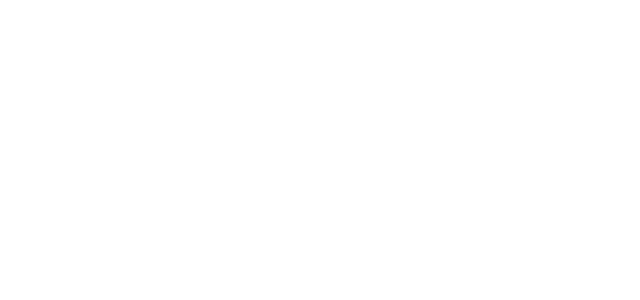
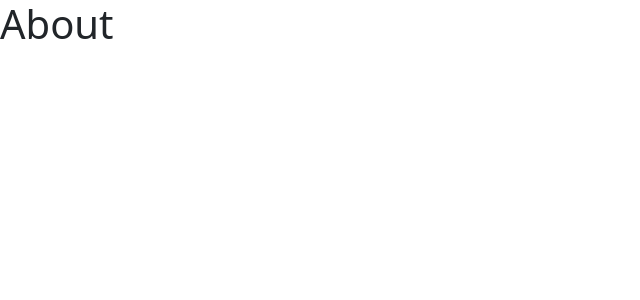
Before and after one commit to anukd-web-services/fitness_diaries, a React (Create React App) app in the folder client/: page /about in a window 1280 px wide. Before the commit this address had no page. Shown: the top 300 px of the page, without its empty margins (0-640 px from the left). Built offline with nearby package versions, Linux system fonts and the light colour scheme.

Commit message:
about page

```diff
--- a/client/src/App.jsx
+++ b/client/src/App.jsx
@@ -3,6 +3,8 @@ import { BrowserRouter as Router, Routes, Route } from "react-router-dom";
 import ExercisesPage from "./pages/exe-blog/ExercisesPage";
 import ExerciseCategories from "./pages/exe-blog/ExerciseCategories";
 import DashboardLayout from "./pages/users/DashboardLayout";
+import About from "./components/about/About.jsx";
+
 
 function App() {
   return (
@@ -12,6 +14,7 @@ function App() {
         <Route path="/exercises" element={<ExercisesPage />} />
         {/* Dashboard route – shows collapsible sidebar */}
         <Route path="/dashboard" element={<DashboardLayout />} />
+        <Route path="/about" element={<About/>} />
       </Routes>
     </Router>
   );
--- /dev/null
+++ b/client/src/components/about/About.jsx
@@ -0,0 +1,7 @@
+
+function About () {
+    return (
+        <h1>About</h1>
+    );
+}
+export default About
--- a/client/src/styles/ExerciseCard.css
+++ b/client/src/styles/ExerciseCard.css
@@ -16,6 +16,7 @@ body {
   flex-direction:row;
   gap: 20px;
   padding: 20px;
+  z-index: 99999;
 }
 
 .exercise-card .card-image img {
@@ -143,7 +144,7 @@ body {
   grid-template-columns: repeat(auto-fit, minmax(420px, 1fr));
   gap: 20px;
   padding: 20px;
- align-items: center;
+  align-items: center;
   flex-direction: column;
 }
 
--- a/client/src/styles/ExerciseCategoryCard.css
+++ b/client/src/styles/ExerciseCategoryCard.css
@@ -17,6 +17,7 @@ body {
   display: flex;
   flex-direction: column;
   scroll-snap-align: start;
+  z-index: 99999;
 }
 
 .exercise-card:hover {
```
Also changed, not shown: client/src/styles/About/About.css (added).
